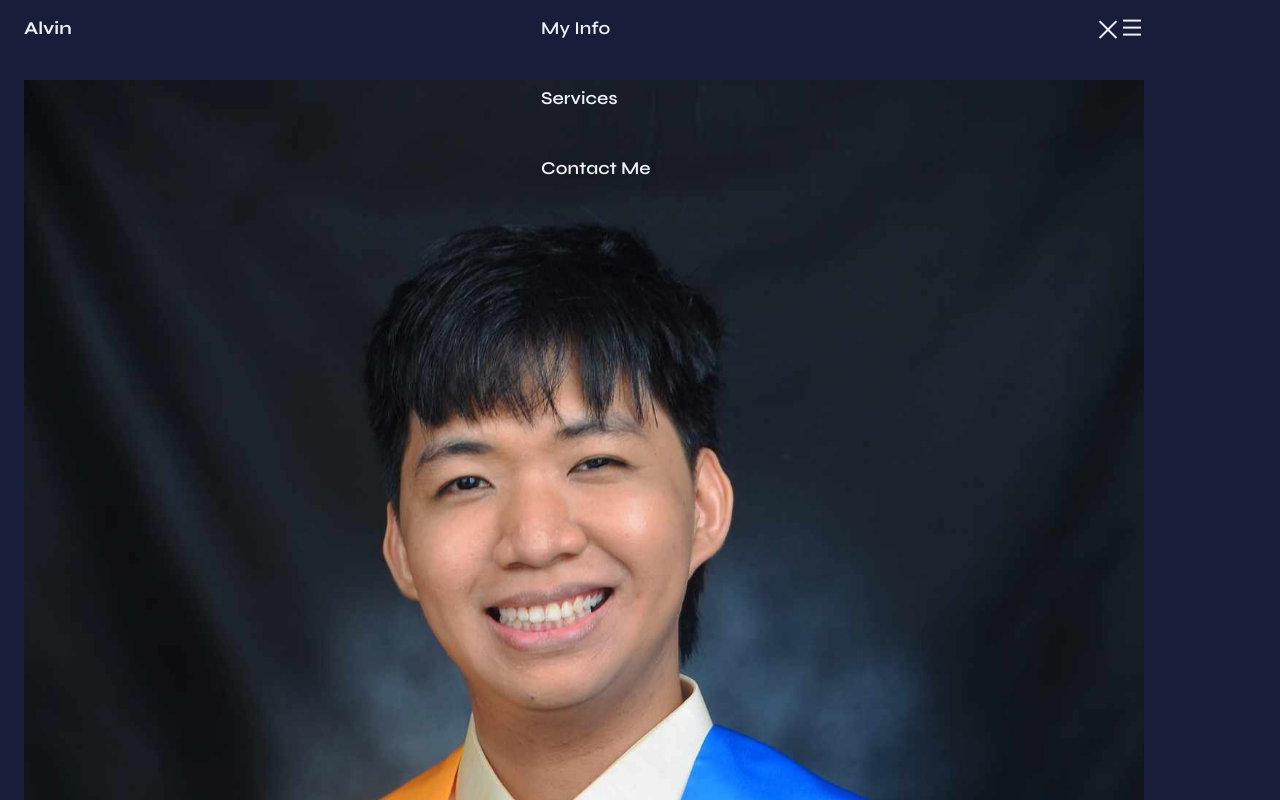
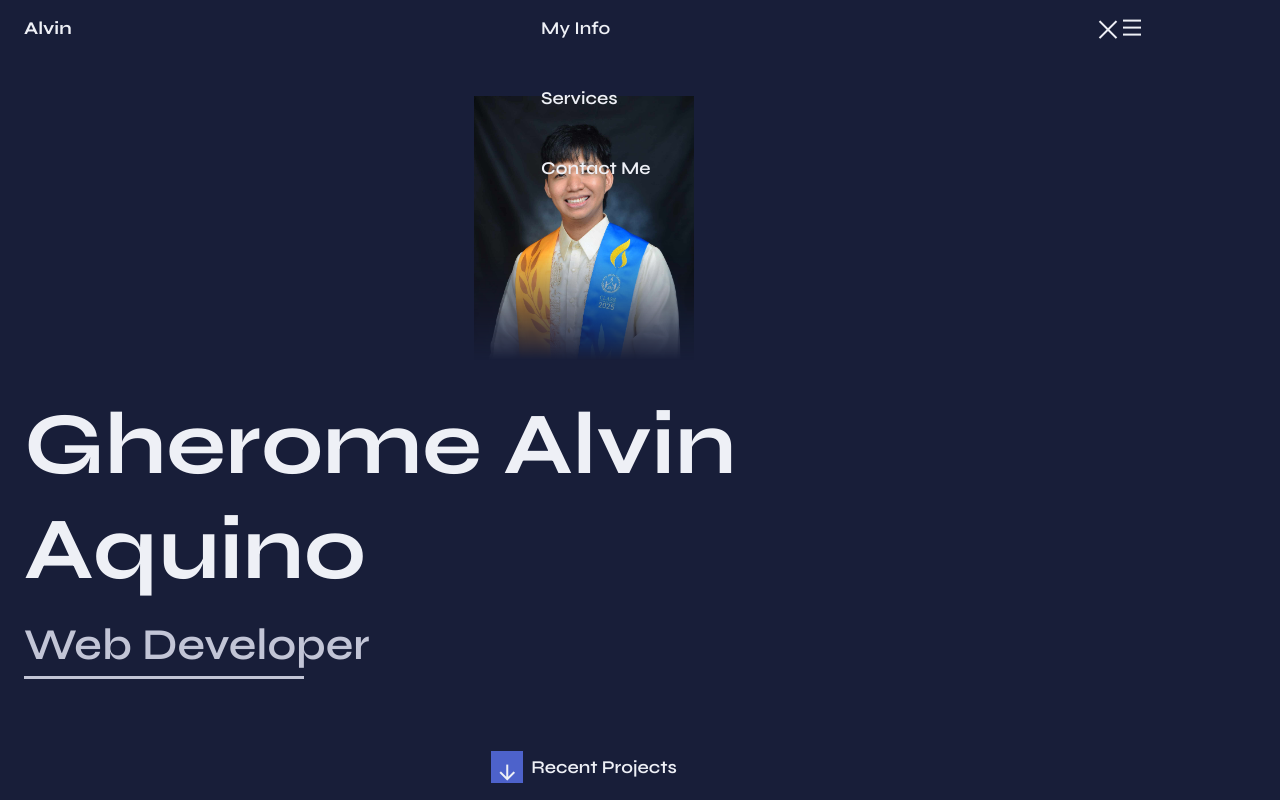
Before and after one commit to Haruhi-03/github-portfolio, a plain HTML site: page index.html in a window 1280 px wide. Shown: the top 800 px of the page. Drawn offline with nearby package versions, Linux system fonts and the light colour scheme.

Commit message:
Add style and blur effect to home section

```diff
--- a/style.css
+++ b/style.css
@@ -122,6 +122,7 @@ img{
     overflow: hidden;
 }
 
+/* Header and Nav Styling */
 .header{
     position: fixed;
     width: 100%;
@@ -206,3 +207,98 @@ img{
 .show-menu{
     right: 0;
 }
+
+.blur-header::after{
+    content: '';
+    position: absolute;
+    width: 1000%;
+    height: 100%;
+    background-color: hsla(var(--hue), 70%, 4%, .2);
+    backdrop-filter: blur(16px);
+    -webkit-backdrop-filter: blur(16px);
+    top: 0;
+    left: 0;
+    z-index: -1;
+}
+/* End Header and Nav Styling */
+
+/* Main Content Styling */
+
+/* Home Section */
+.home__container{
+    row-gap: 2rem;
+    padding-top: 1rem;
+}
+
+.home__img{
+    width: 220px;
+    justify-self: center;
+    mask-image: linear-gradient(to bottom,
+    hsla(var(--hue), 40%, 16%) 60%,
+    transparent 100%);
+}
+
+.home__name{
+    font-size: var(--biggest-font-size);
+    font-weight: var(--font-bold);
+    word-break: break-word;
+    margin-bottom: 1rem;
+}
+
+.home__profession{
+    position: relative;
+    font-size: var(--big-font-size);
+    color: var(--text-color);
+}
+
+.home__profession::after{
+    content: '';
+    position: absolute;
+    left: 0;
+    bottom: -.5rem;
+    width: 25%;
+    height: 3px;
+    background-color: var(--text-color);
+}
+
+.home__scroll{
+    color: var(--title-color);
+    display: inline-flex;
+    column-gap: .5rem;
+    align-items: center;
+    justify-self: center;
+    margin-top: 3rem;
+}
+
+.home__scroll-box{
+    background-color: var(--first-color);
+    width: 32px;
+    height: 32px;
+    display: grid;
+    place-items: center;
+    font-size: 1.5rem;
+    overflow:hidden;
+}
+
+.home__scroll-text{
+    font-weight: var(--font-semi-bold);
+}
+
+.home__scroll-box i{
+    animation: scroll-down 3s infinite;
+}
+
+@keyframes scroll-down{
+    0%{
+        transform: translateY(-1rem);
+        opacity: 0;
+    }
+    50%{
+        transform: translateY(0);
+        opacity: 11;
+    }
+    100%{
+        transform: translateY(.6rem);
+        opacity: 0;
+    }
+}
```
